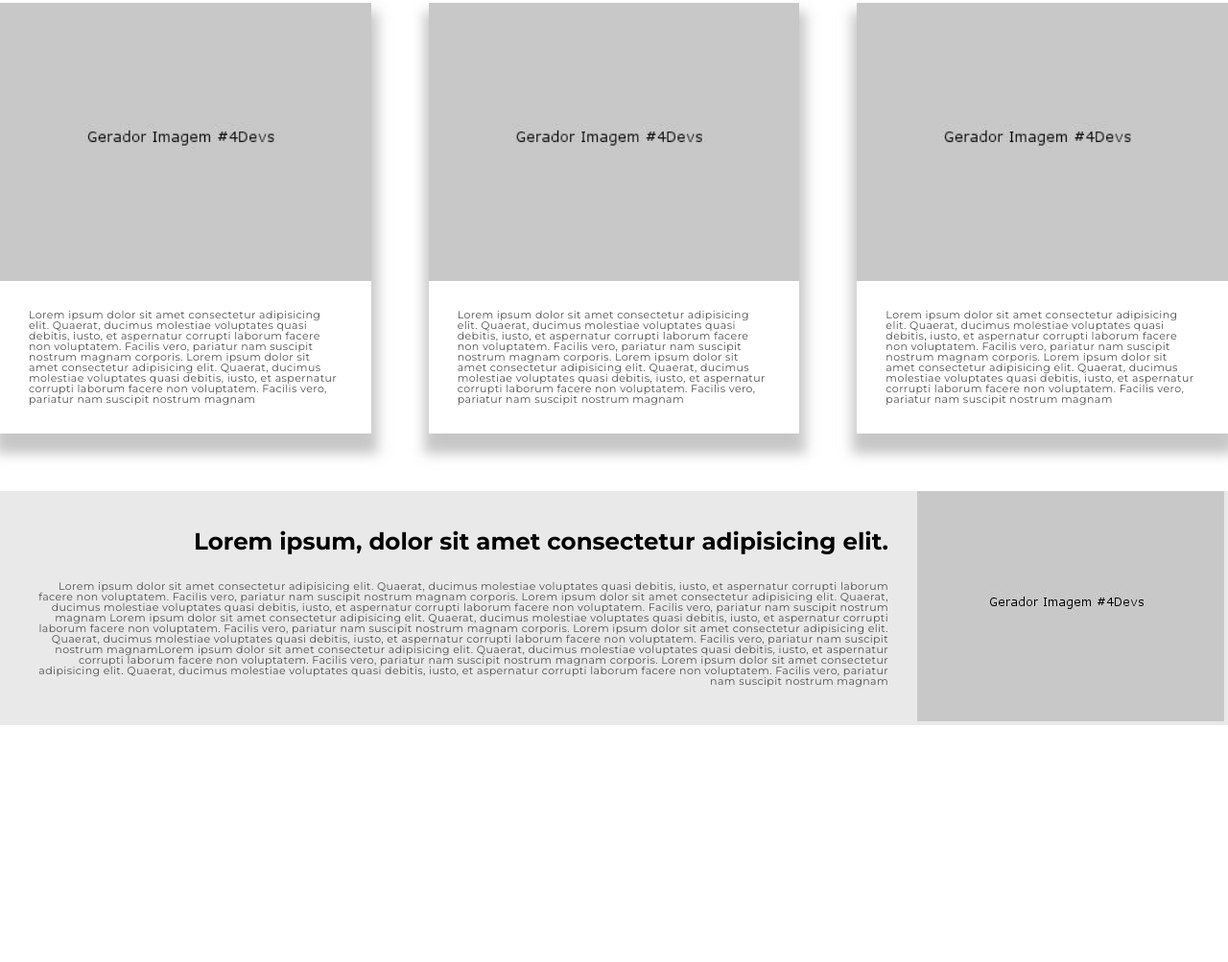
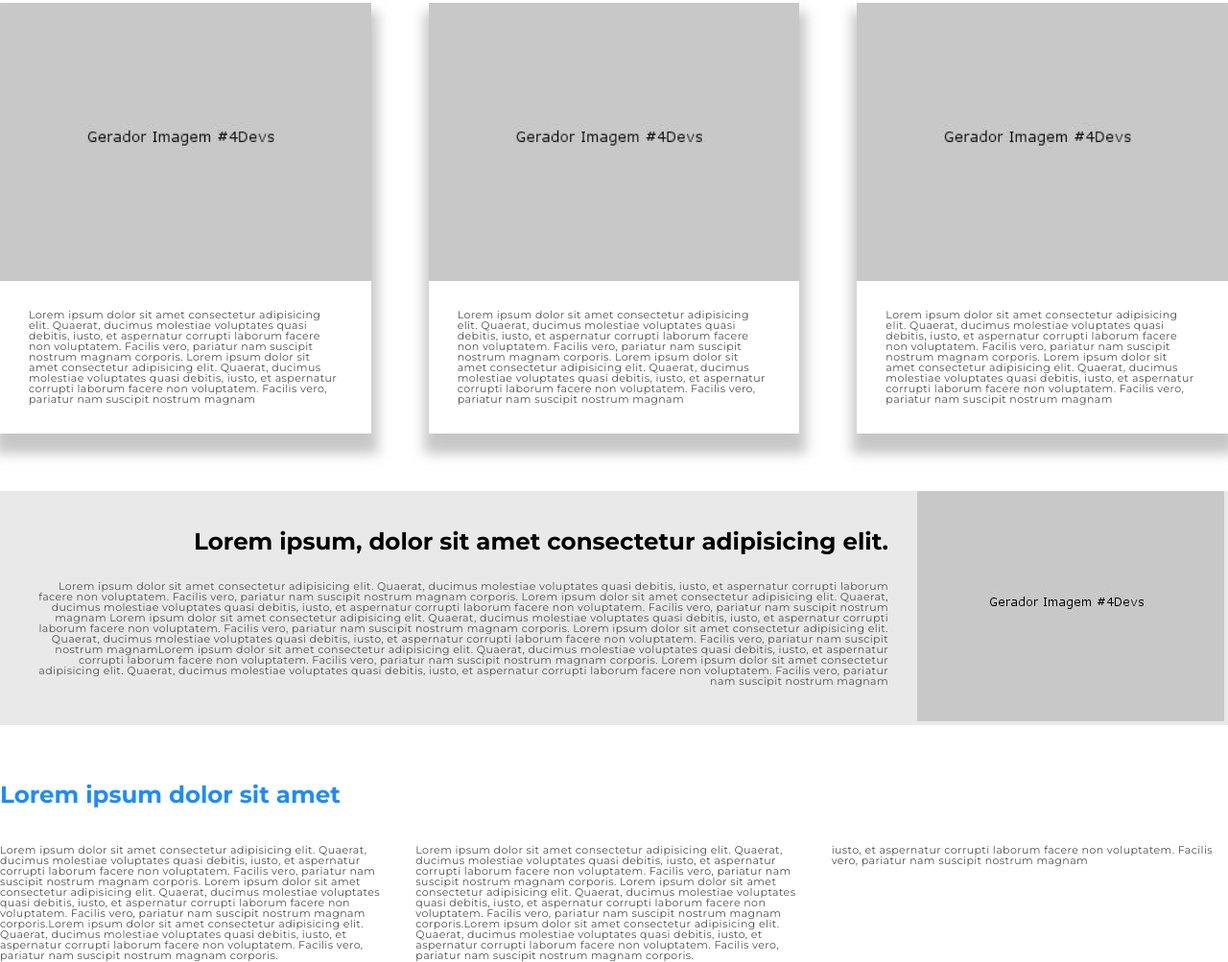
Before and after one commit to ldrbraga/smart-age-pages, a website: page index.html in a window 1280 px wide. Shown: the part 801-1804 px from the top of the page at 96% size. Before the commit the page ends 1617 px from the top, so only its background shows below. Drawn offline with Linux system fonts and the light colour scheme.

Commit message:
Create operation section

```diff
--- /dev/null
+++ b/assets/styles/Layout/od-operation.scss
@@ -0,0 +1,37 @@
+.od-operation {
+  @include breakpoint-xs {
+    padding: 0 20px;
+  }
+
+  > h2 {
+    color: $title-color;
+    font-size: $font-size-title;
+    font-weight: 700;
+    margin-bottom: 40px;
+  }
+
+  &__description {
+    display: flex;
+
+    @include breakpoint-xs {
+      flex-direction: column;
+    }
+
+    > p {
+      width: 33.3%;
+      margin-right: 20px;
+      font-size: $font-size-description--sm;
+      color: $text-color;
+      letter-spacing: .4px;
+
+      @include breakpoint-xs {
+        width: 100%;
+        margin-bottom: 20px;
+      }
+
+      &:last-child {
+        margin-right: 0;
+      }
+    }
+  }
+}
--- a/assets/styles/Layout/supplement.scss
+++ b/assets/styles/Layout/supplement.scss
@@ -35,6 +35,7 @@
 
       @include breakpoint-xs {
         margin-right: 0;
+        margin-bottom: 40px;
       }
 
       &:last-child {
--- a/index.html
+++ b/index.html
@@ -183,9 +183,41 @@
     </div>
   </section>
 
-  <section class="operation">
-
-  </section>
+  <div class="container">
+    <section class="od-operation">
+      <h2>Lorem ipsum dolor sit amet</h2>
+      <div class="od-operation__description">
+        <p>Lorem ipsum dolor sit amet consectetur adipisicing elit.
+          Quaerat, ducimus molestiae voluptates quasi debitis,
+          iusto, et aspernatur corrupti laborum facere non voluptatem. Facilis vero, pariatur nam suscipit nostrum
+          magnam
+          corporis. Lorem ipsum dolor sit amet consectetur adipisicing elit. Quaerat, ducimus molestiae voluptates
+          quasi debitis,
+          iusto, et aspernatur corrupti laborum facere non voluptatem. Facilis vero, pariatur nam suscipit nostrum
+          magnam
+          corporis.Lorem ipsum dolor sit amet consectetur adipisicing elit. Quaerat, ducimus molestiae voluptates
+          quasi debitis,
+          iusto, et aspernatur corrupti laborum facere non voluptatem. Facilis vero, pariatur nam suscipit nostrum
+          magnam
+          corporis.</p>
+        <p>Lorem ipsum dolor sit amet consectetur adipisicing elit.
+          Quaerat, ducimus molestiae voluptates quasi debitis,
+          iusto, et aspernatur corrupti laborum facere non voluptatem. Facilis vero, pariatur nam suscipit nostrum
+          magnam
+          corporis. Lorem ipsum dolor sit amet consectetur adipisicing elit. Quaerat, ducimus molestiae voluptates
+          quasi debitis,
+          iusto, et aspernatur corrupti laborum facere non voluptatem. Facilis vero, pariatur nam suscipit nostrum
+          magnam
+          corporis.Lorem ipsum dolor sit amet consectetur adipisicing elit. Quaerat, ducimus molestiae voluptates
+          quasi debitis,
+          iusto, et aspernatur corrupti laborum facere non voluptatem. Facilis vero, pariatur nam suscipit nostrum
+          magnam
+          corporis.</p>
+        <p>iusto, et aspernatur corrupti laborum facere non voluptatem. Facilis vero, pariatur nam suscipit nostrum
+          magnam</p>
+      </div>
+    </section>
+  </div>
 </body>
 
 </html>
```
Also changed, not shown: public/assets/styles/style.min.css.
